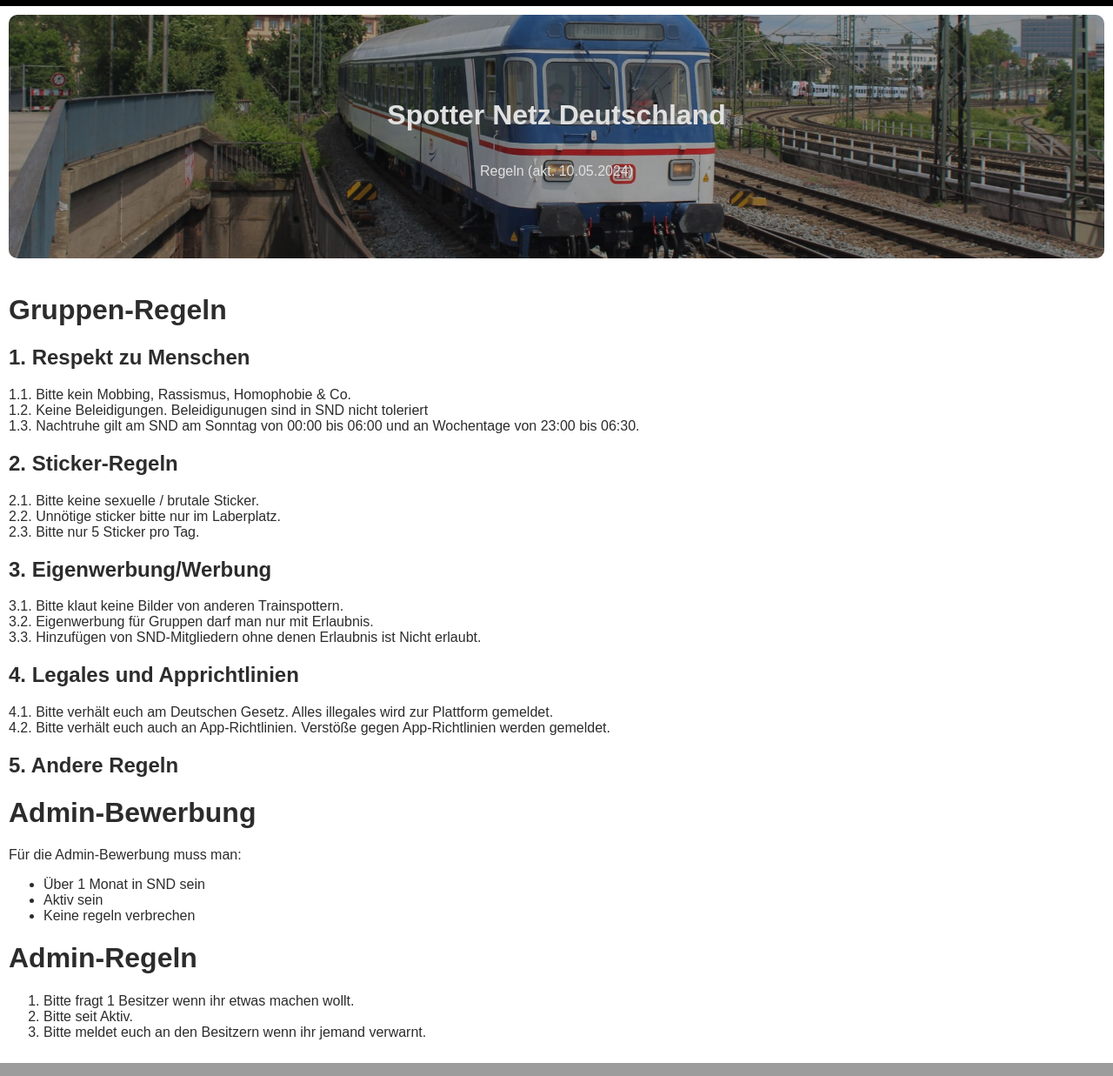
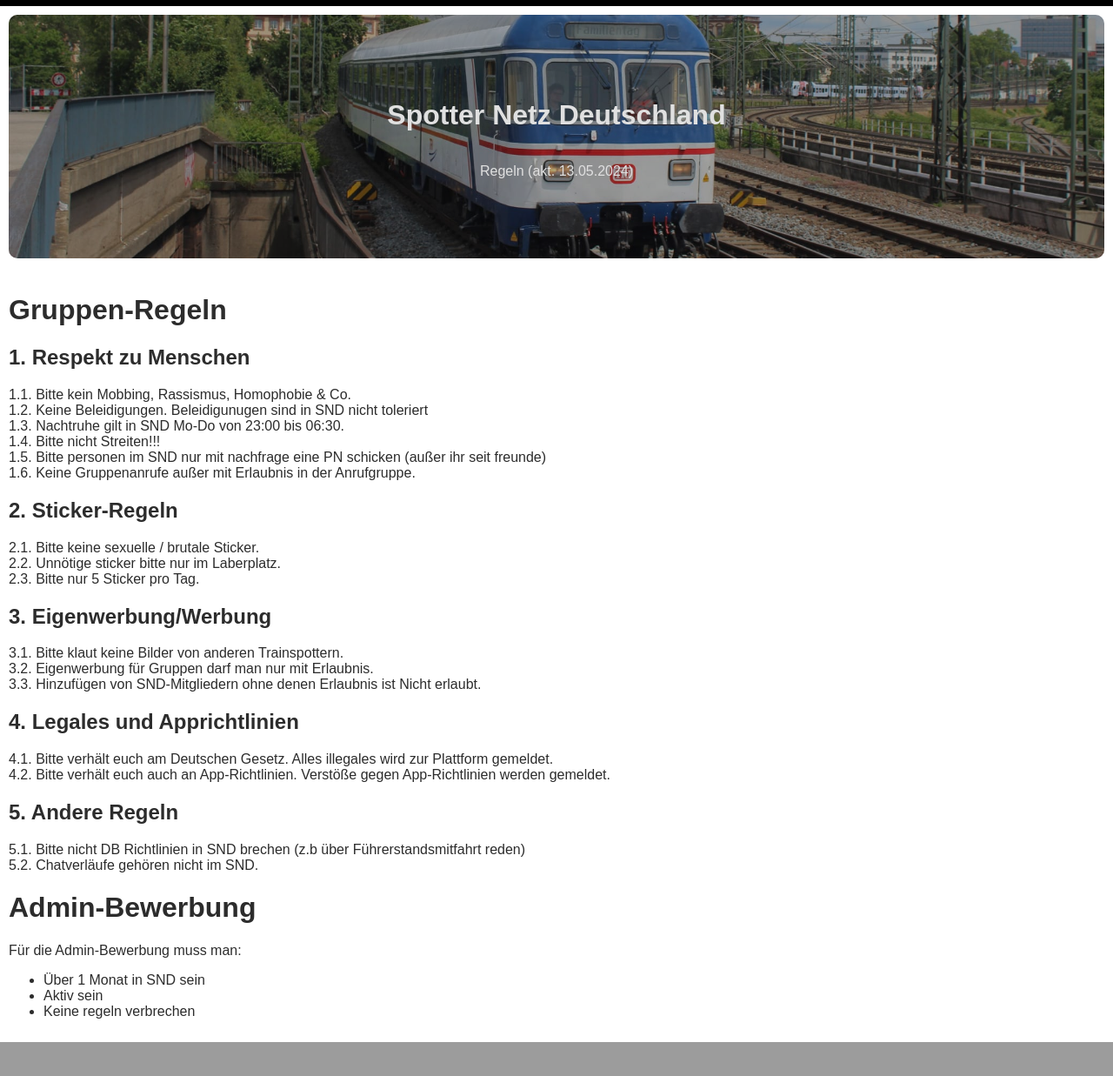
Before and after one commit to spotter-netzde/spotter-netzde.github.io, a plain HTML site: page regeln.html in a window 1280 px wide. Shown: the part 63-1300 px from the top of the page at 87% size. Drawn offline with Linux system fonts and the light colour scheme.

Commit message:
BAG mit Vorgruppe ersetzt und Regel aktualisiert

```diff
--- a/regeln.html
+++ b/regeln.html
@@ -24,7 +24,7 @@
         <div class="hero">
             <div class="hero-blur">
                 <h1 class="header-link">Spotter Netz Deutschland</h1>
-                <p class="header-link">Regeln (akt. 10.05.2024)</p>
+                <p class="header-link">Regeln (akt. 13.05.2024)</p>
             </div>
         </div>
         <div class="content">
@@ -32,7 +32,10 @@
             <h2>1. Respekt zu Menschen</h2>
             <p>1.1. Bitte kein Mobbing, Rassismus, Homophobie & Co. <br>
                 1.2. Keine Beleidigungen. Beleidigunugen sind in SND nicht toleriert <br>
-                1.3. Nachtruhe gilt am SND am Sonntag von 00:00 bis 06:00 und an Wochentage von 23:00 bis 06:30.
+                1.3. Nachtruhe gilt in SND Mo-Do von 23:00 bis 06:30. <br>
+                1.4. Bitte nicht Streiten!!! <br>
+                1.5. Bitte personen im SND nur mit nachfrage eine PN schicken (außer ihr seit freunde) <br>
+                1.6. Keine Gruppenanrufe außer mit Erlaubnis in der Anrufgruppe.
             </p>
             <h2>2. Sticker-Regeln</h2>
             <p>2.1. Bitte keine sexuelle / brutale Sticker. <br>
@@ -48,6 +51,10 @@
             4.2. Bitte verhält euch auch an App-Richtlinien. Verstöße gegen App-Richtlinien werden gemeldet.
             </p>
             <h2>5. Andere Regeln</h2>
+            <p>
+                5.1. Bitte nicht DB Richtlinien in SND brechen (z.b über Führerstandsmitfahrt reden) <br>
+                5.2. Chatverläufe gehören nicht im SND.
+            </p>
             <h1>Admin-Bewerbung</h1>
             <p>Für die Admin-Bewerbung muss man:
                 <ul>
@@ -56,18 +63,12 @@
                     <li>Keine regeln verbrechen</li>
                 </ul>
             </p>
-            <h1>Admin-Regeln</h1>
-            <ol>
-                <li>Bitte fragt 1 Besitzer wenn ihr etwas machen wollt.</li>
-                <li>Bitte seit Aktiv.</li>
-                <li>Bitte meldet euch an den Besitzern wenn ihr jemand verwarnt.</li>
-            </ol>
         </div>
 
         <div class="footer">
             <a href="mailto:spottingnetz.kontakt@gmail.com">spottingnetz.kontakt@gmail.com</a>
             <div class="links-footer">
-                <a href="https://chat.whatsapp.com/Gg0PggMLVxYKfvrHTgEdmj">WhatsApp</a>
+                <a href="https://chat.whatsapp.com/EZSo2tkOsts2DoAht5CMi6">WhatsApp</a>
                 <a href="https://t.me/spotting_netz_de">Telegram</a>
                 <a href="https://discord.gg/7vMf2JAhPD">Discord</a>
                 <a href="https://www.tiktok.com/@spotter_netzde">TikTok</a>
```
Also changed, not shown: 404.html (+1 -1 lines), extras/aktuelles.html (+1 -1 lines), extras/index.html (+1 -1 lines), index.html (+1 -1 lines), kontakt.html (+1 -1 lines), links.html (+2 -2 lines).
